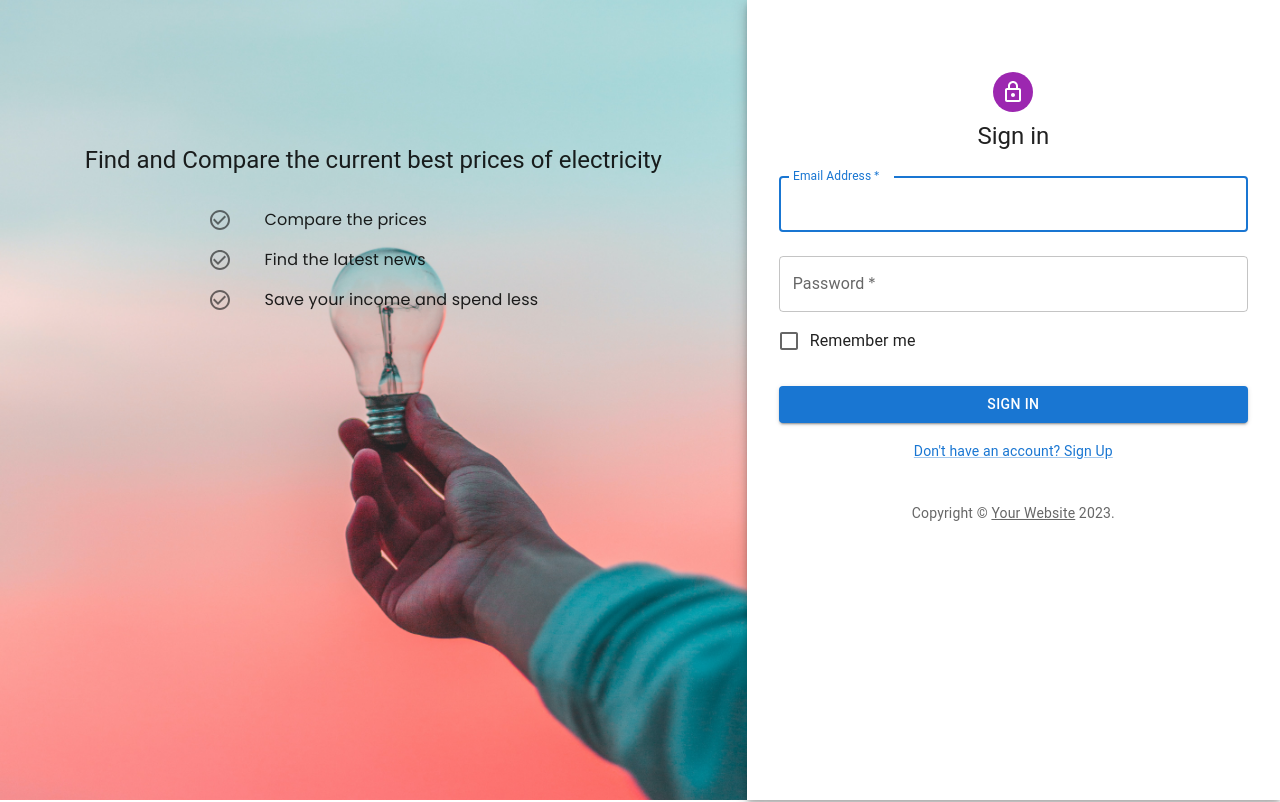
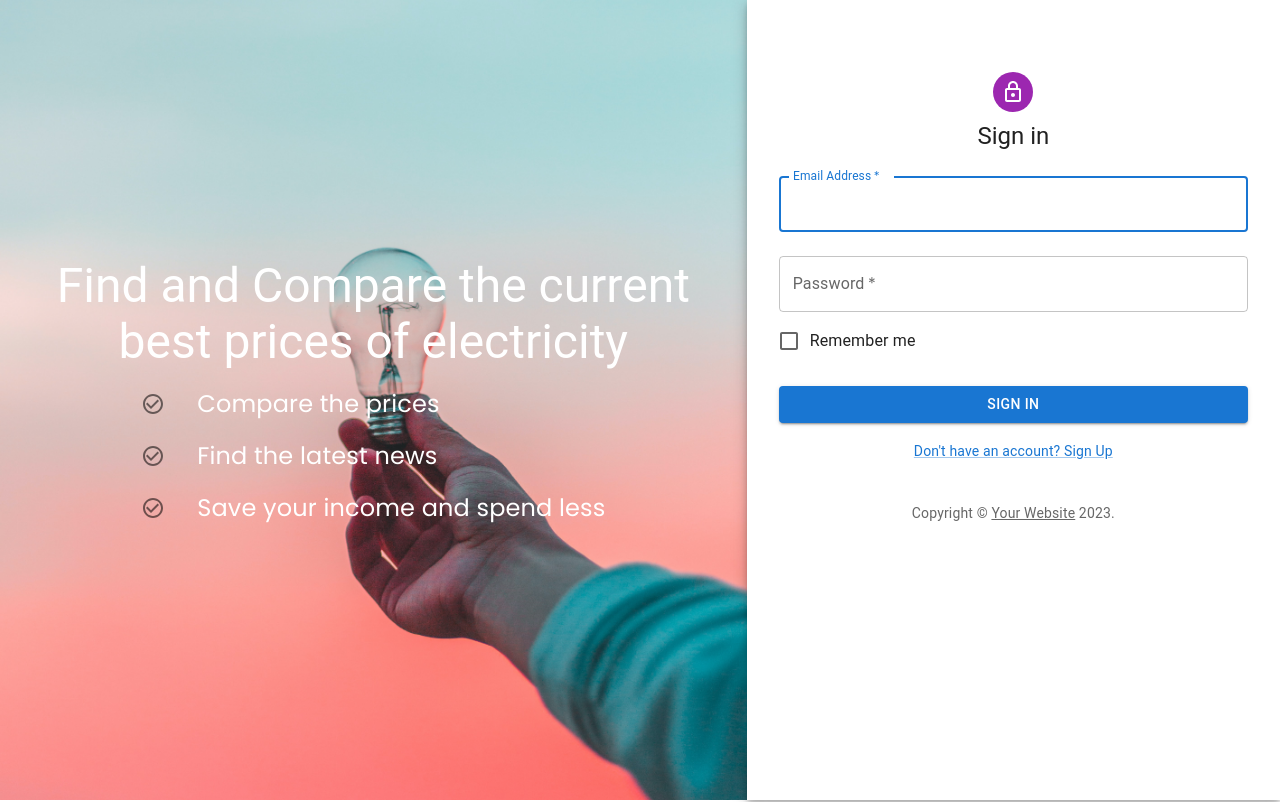
Before and after one commit to Amrit199/ELE_react_app, a React (Create React App) app: page /login in a window 1280 px wide. Shown: the top 802 px of the page. Built offline with nearby package versions, Linux system fonts and the light colour scheme; no server answers.

Commit message:
Update Login.jsx
update login

```diff
--- a/src/pages/Login.jsx
+++ b/src/pages/Login.jsx
@@ -52,7 +52,7 @@ const Login = () => {
         <Grid
           item
           xs={false}
-          sm={4}
+          sm={false}
           md={7}
           sx={{
             backgroundImage: `url(${background})`,
@@ -67,31 +67,46 @@ const Login = () => {
         >
           <Box
             sx={{
-              my: 8,
-              mx: 4,
+              //   my: 8,
+              //   mx: 4,
+              p: 5,
+              textAlign: 'center',
+              width: "100%",
+              height: "100%",
               display: "flex",
               flexDirection: "column",
               alignItems: "center",
               justifyContent: "center",
+              fontSize: '1.5rem',
+              color: 'white',
             }}
           >
-            <Typography component="h1" variant="h5" sx={{ mt: 10, mb: 2 }}>
+            <Typography component="h1" variant="h3">
               Find and Compare the current best prices of electricity
             </Typography>
             <List>
               <ListItem>
-                <ListItemIcon><CheckCircleOutline /></ListItemIcon>Compare the prices
+                <ListItemIcon>
+                  <CheckCircleOutline />
+                </ListItemIcon>
+                Compare the prices
               </ListItem>
               <ListItem>
-              <ListItemIcon><CheckCircleOutline /></ListItemIcon>Find the latest news
+                <ListItemIcon>
+                  <CheckCircleOutline />
+                </ListItemIcon>
+                Find the latest news
               </ListItem>
               <ListItem>
-              <ListItemIcon><CheckCircleOutline /></ListItemIcon>Save your income and spend less
+                <ListItemIcon>
+                  <CheckCircleOutline />
+                </ListItemIcon>
+                Save your income and spend less
               </ListItem>
             </List>
           </Box>
         </Grid>
-        <Grid item xs={12} sm={8} md={5} component={Paper} elevation={6} square>
+        <Grid item xs={12} sm={12} md={5} component={Paper} elevation={6} square>
           <Box
             sx={{
               my: 8,
```
